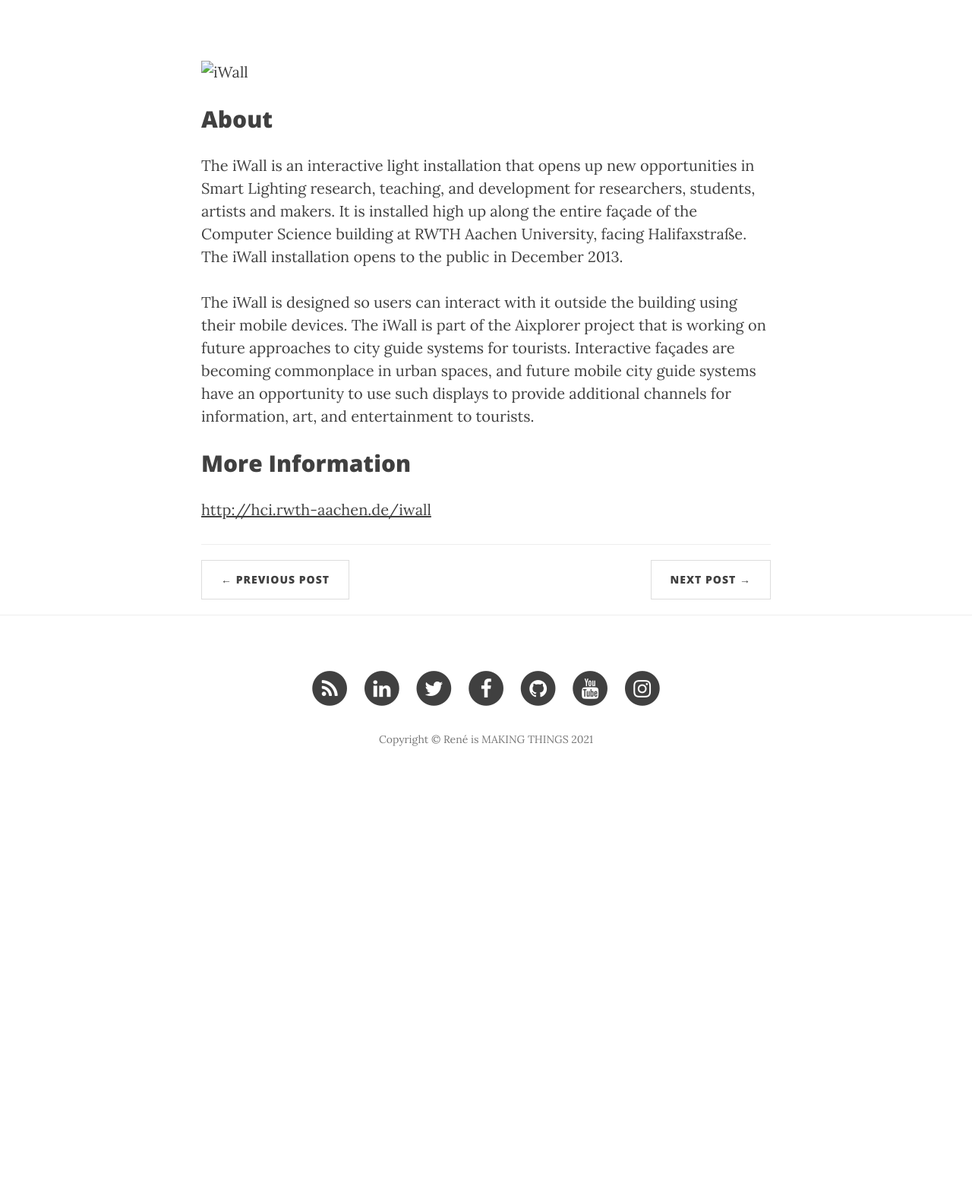
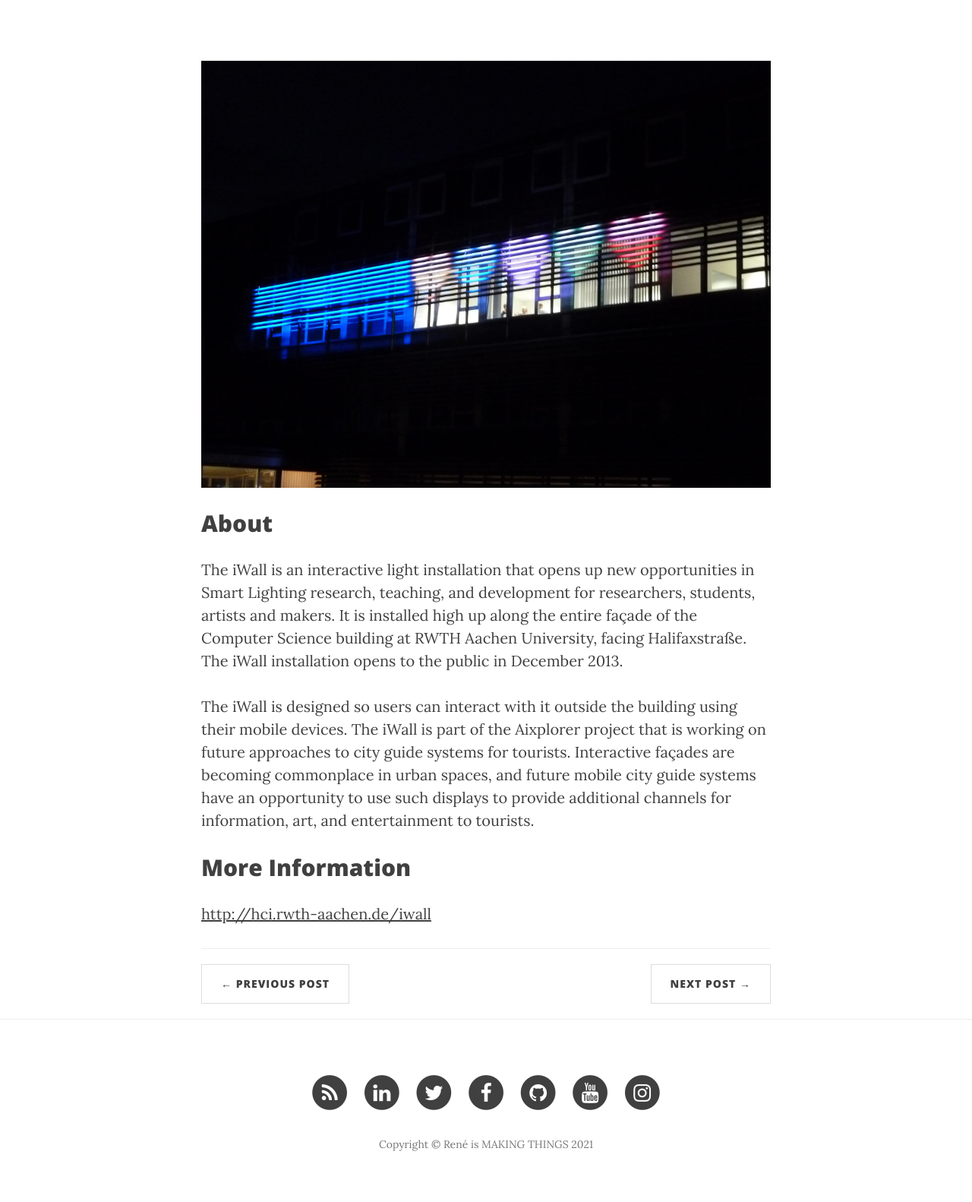
Before and after one commit to renebohne/renebohne.github.io, a Jekyll site: the page built from _posts/2013-12-06-iWall.markdown, in a window 1280 px wide. Shown: the part 476-2058 px from the top of the page at 76% size. Built offline with Jekyll 4.4.1, drawn with Linux system fonts in a browser that asks for light colours; nearby versions of some CDN libraries; before the commit the page ends 1525 px from its top, so only the background shows below that.

Commit message:
iwall pic fix

```diff
--- a/_posts/2013-12-06-iWall.markdown
+++ b/_posts/2013-12-06-iWall.markdown
@@ -7,7 +7,7 @@ author:     "René"
 header-img: "img/fabscanfront.jpg"
 tags: project
 ---
-![iWall]({{ site.url }}/img/iwall.jpg){: .center-image }
+![iWall]({{ site.baseurl }}/img/iwall.jpg){: .center-image }
 
 ## About
 
```
